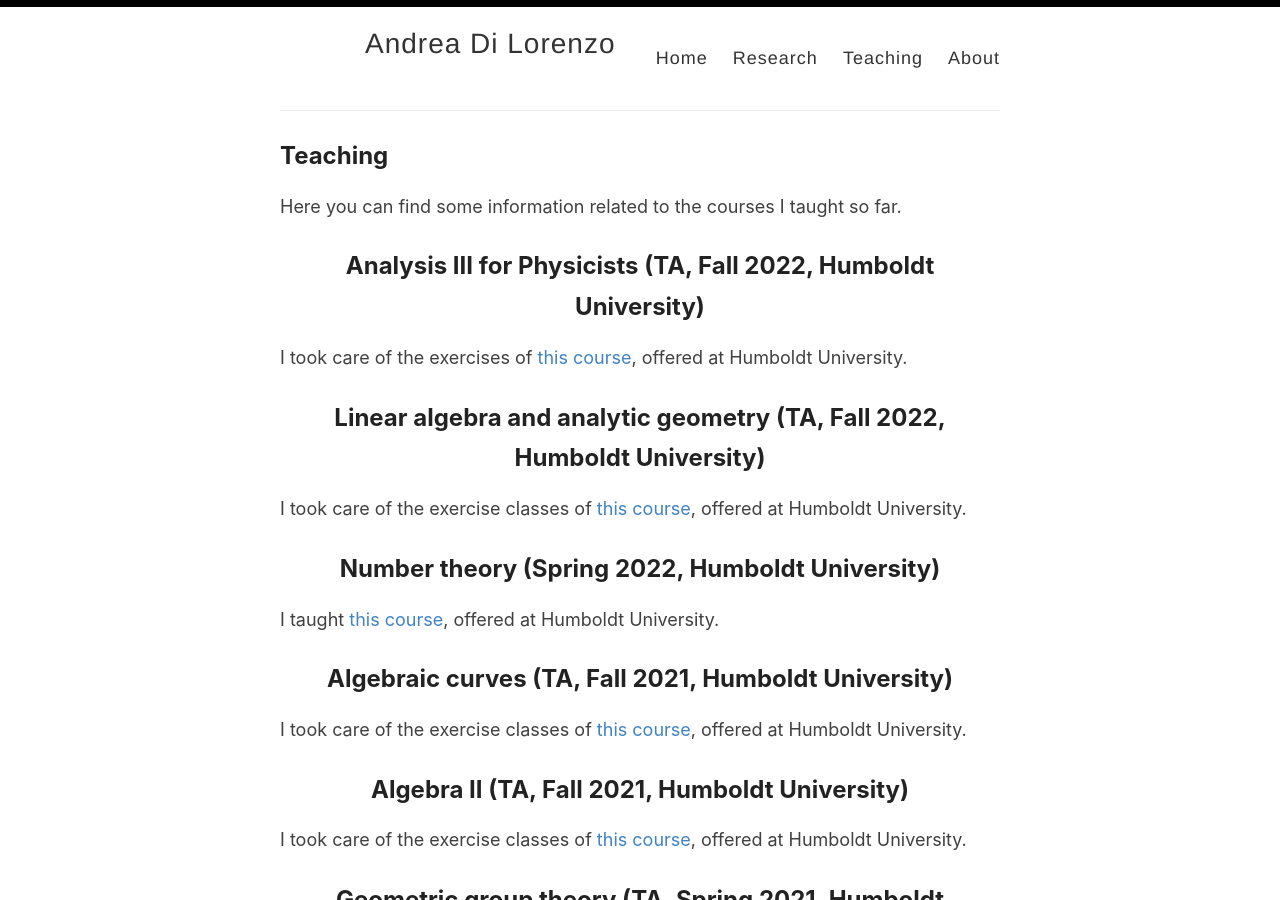
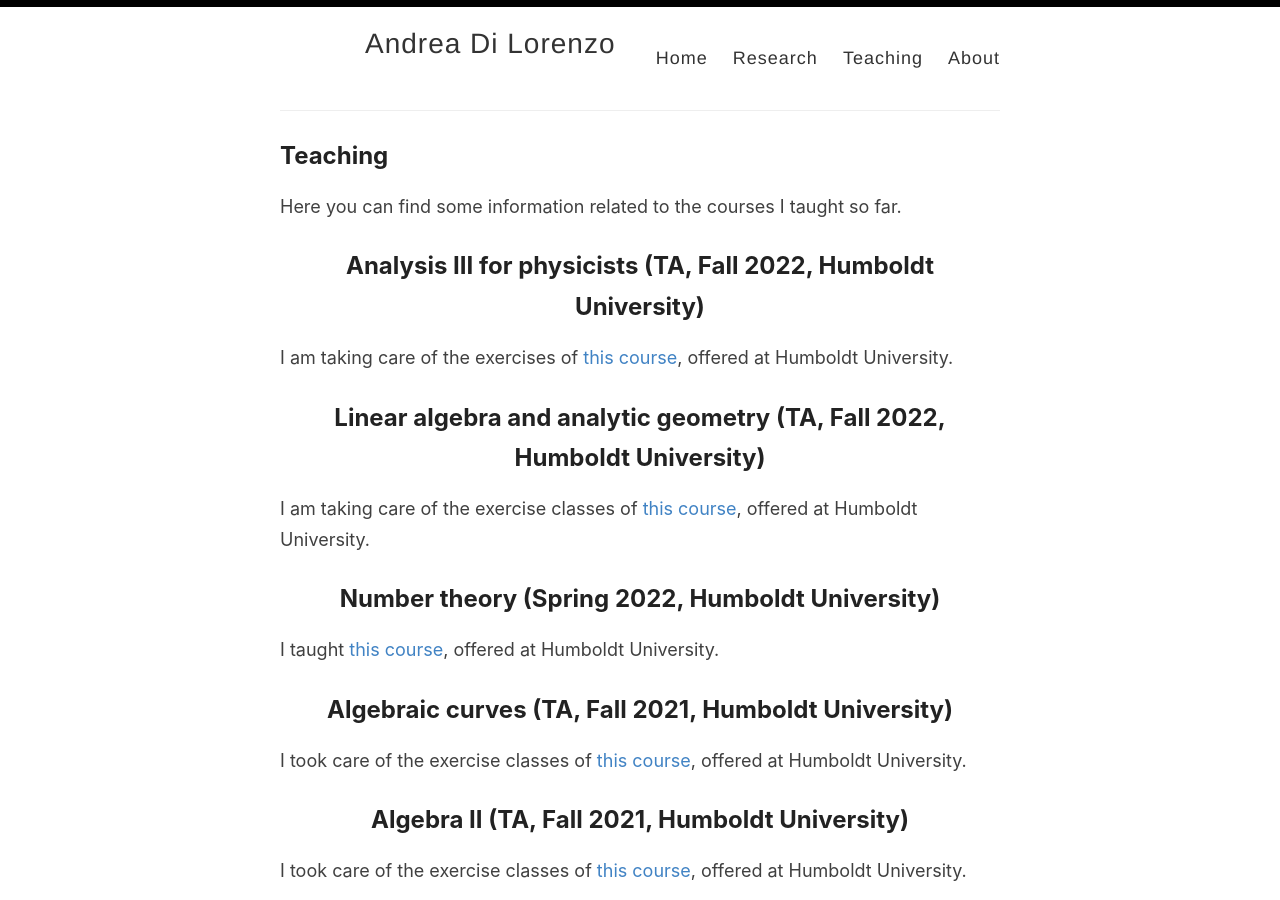
Before and after one commit to anddil/anddil.github.io, a Jekyll site: the page built from _pages/teaching.md, in a window 1280 px wide and 900 px high. Built offline with Jekyll 4.4.1, drawn with Linux system fonts in a browser that asks for light colours.

Commit message:
Update teaching.md

```diff
--- a/_pages/teaching.md
+++ b/_pages/teaching.md
@@ -5,13 +5,13 @@
 ---
 Here you can find some information related to the courses I taught so far.
 
-## Analysis III for Physicists (TA, Fall 2022, Humboldt University)
+## Analysis III for physicists (TA, Fall 2022, Humboldt University)
 
-I took care of the exercises of [this course](https://agnes.hu-berlin.de/lupo/rds?state=verpublish&status=init&vmfile=no&publishid=199909&moduleCall=webInfo&publishConfFile=webInfo&publishSubDir=veranstaltung), offered at Humboldt University.
+I am taking care of the exercises of [this course](https://agnes.hu-berlin.de/lupo/rds?state=verpublish&status=init&vmfile=no&publishid=199909&moduleCall=webInfo&publishConfFile=webInfo&publishSubDir=veranstaltung), offered at Humboldt University.
 
 ## Linear algebra and analytic geometry (TA, Fall 2022, Humboldt University)
 
-I took care of the exercise classes of [this course](https://agnes.hu-berlin.de/lupo/rds?state=verpublish&status=init&vmfile=no&publishid=195050&moduleCall=webInfo&publishConfFile=webInfo&publishSubDir=veranstaltung), offered at Humboldt University.
+I am taking care of the exercise classes of [this course](https://agnes.hu-berlin.de/lupo/rds?state=verpublish&status=init&vmfile=no&publishid=195050&moduleCall=webInfo&publishConfFile=webInfo&publishSubDir=veranstaltung), offered at Humboldt University.
 
 ## Number theory (Spring 2022, Humboldt University)
 
```
